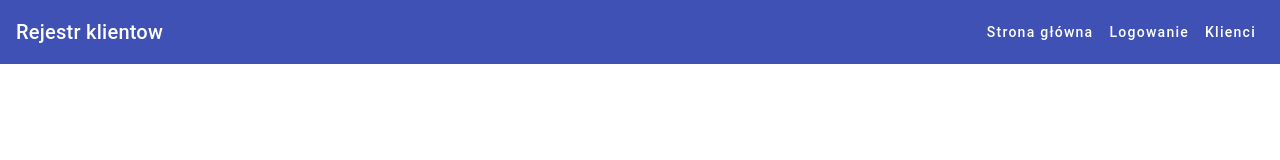
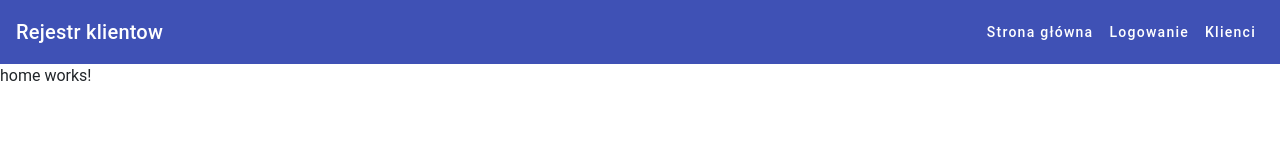
Before and after one commit to TomaszHamerla/testUD2, an Angular app: page / in a window 1280 px wide. Shown: the top 160 px of the page. Built offline with nearby package versions, Linux system fonts and the light colour scheme.

Commit message:
added home-modules

```diff
--- a/src/app/app.component.html
+++ b/src/app/app.component.html
@@ -1 +1,5 @@
 <app-header></app-header>
+
+<main>
+  <router-outlet></router-outlet>
+</main>
--- /dev/null
+++ b/src/app/modules/home/home.component.html
@@ -0,0 +1 @@
+<p>home works!</p>
--- a/src/app/modules/shared/material/material.module.ts
+++ b/src/app/modules/shared/material/material.module.ts
@@ -5,10 +5,6 @@ import {MatButtonModule} from "@angular/material/button";
 
 @NgModule({
   declarations: [],
-  imports: [
-    MatToolbarModule,
-    MatButtonModule,
-  ],
   exports: [
     MatToolbarModule,
     MatButtonModule
```
Also changed, not shown: src/app/app.module.ts (+13 -10 lines), src/app/modules/home/home-routing.module.ts (added, +14 -0 lines), src/app/modules/home/home.component.ts (added, +10 -0 lines), src/app/modules/home/home.module.ts (added, +20 -0 lines), src/app/modules/home/home.component.scss (added), 1 other file (tests, documents, lock files or other folders).
